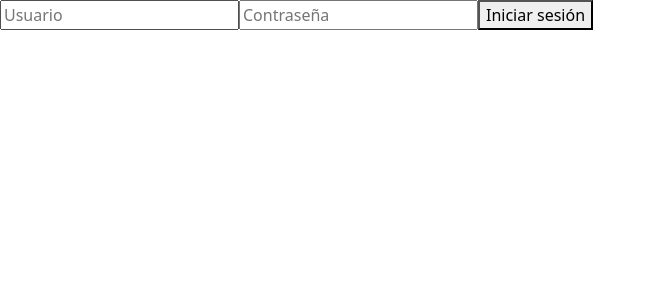
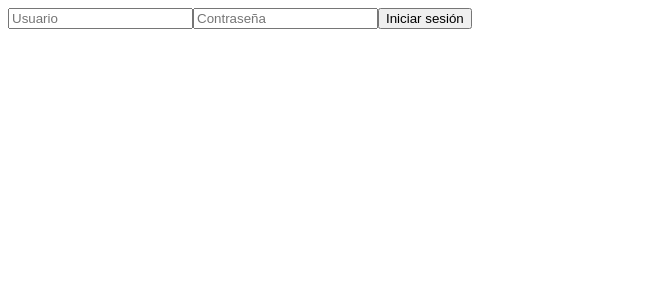
Before and after one commit to AxelLaraG/Modulo_Solicitudes, a Next.js app: page / in a window 1280 px wide. Shown: the top 300 px of the page, without its empty margins (0-656 px from the left). Built offline with nearby package versions, Linux system fonts and the light colour scheme; no server answers.

Commit message:
Error Commit

```diff
--- a/package.json
+++ b/package.json
@@ -9,6 +9,7 @@
     "lint": "next lint"
   },
   "dependencies": {
+    "bcrypt": "^5.1.1",
     "bootstrap": "^5.3.3",
     "bootstrap-datepicker": "^1.10.0",
     "bootstrap-icons": "^1.11.3",
@@ -16,6 +17,7 @@
     "file-saver": "^2.0.5",
     "flatpickr": "^4.6.13",
     "jquery": "^3.7.1",
+    "jsonwebtoken": "^9.0.2",
     "mongoose": "^8.5.1",
     "next": "^14.2.5",
     "react": "^18",
--- a/src/app/api/login/login.js
+++ b/src/app/api/login/route.js
@@ -5,7 +5,7 @@
 
 export default async function handler(req, res) {
   if (req.method !== 'POST') {
-    return res.status(405).send({ message: 'Método no permitido' });
+    return res.status(405).json({ message: 'Método no permitido' });
   }
 
   await dbConnect();
@@ -27,12 +27,13 @@
 
     const token = jwt.sign(
       { userId: user._id, username: user.username },
-      'tuClaveSecreta',
+      process.env.JWT_SECRET || 'tuClaveSecreta',
       { expiresIn: '1h' }
     );
 
     res.status(200).json({ token });
   } catch (error) {
+    console.error('Error en la API de login:', error);
     res.status(500).json({ message: 'Error en el servidor' });
   }
 }
--- a/src/app/page.jsx
+++ b/src/app/page.jsx
@@ -1,18 +1,62 @@
+"use client";
+import { useState } from 'react';
 
-import Link from "next/link";
-import Principal from "../components/Principal";
-import Formulario from "../app/formulario/page";
-import 'bootstrap/dist/css/bootstrap.min.css';
-import 'bootstrap-icons/font/bootstrap-icons.css';
-import 'flatpickr/dist/flatpickr.min.css';
-import dbConnect from "../libs/mongodb";
-import solicitud from "../models/solicitud";
-import Login from "../components/Login";
+export default function Login() {
+  const [username, setUsername] = useState('');
+  const [password, setPassword] = useState('');
 
-export default function HomePage() {
+  const handleSubmit = async (e) => {
+    e.preventDefault();
+
+    try {
+      const res = await fetch("/api/login", {
+        method:"POST",
+        headers: {
+          "Content-Type": "application/json",
+        },
+        body: JSON.stringify({ username, password }),
+      });
+
+      // Revisa el tipo de contenido antes de parsear la respuesta
+      const contentType = res.headers.get('content-type');
+      if (!contentType || !contentType.includes('application/json')) {
+        const errorText = await res.text();
+        console.error('Respuesta no es JSON:', errorText);
+        throw new Error('Respuesta inesperada del servidor');
+      }
+
+      const data = await res.json();
+
+      if (res.ok) {
+        // Guardar el token en localStorage o manejarlo como desees
+        localStorage.setItem('token', data.token);
+        alert('Login exitoso');
+      } else {
+        alert(data.message || 'Error en el inicio de sesión');
+      }
+    } catch (error) {
+      console.error('Error en el login:', error);
+      alert('Ocurrió un error al procesar la solicitud');
+    }
+  };
+
   return (
-    <>
-      <Login/>
-    </>
+    <form onSubmit={handleSubmit}>
+      <input
+        type="text"
+        value={username}
+        onChange={(e) => setUsername(e.target.value)}
+        placeholder="Usuario"
+        required
+      />
+      <input
+        type="password"
+        value={password}
+        onChange={(e) => setPassword(e.target.value)}
+        placeholder="Contraseña"
+        required
+      />
+      <button type="submit">Iniciar sesión</button>
+    </form>
   );
 }
--- a/src/components/Login.jsx
+++ b/src/components/Login.jsx
@@ -1,4 +1,4 @@
-"use client"
+"use client";
 import { useState } from 'react';
 
 export default function Login() {
@@ -8,13 +8,22 @@
   const handleSubmit = async (e) => {
     e.preventDefault();
 
-    const res = await fetch('../app/api/login/login', {
+    try {
+      const res = await fetch('/api/login/login', {
         method: 'POST',
         headers: {
           'Content-Type': 'application/json',
         },
         body: JSON.stringify({ username, password }),
       });
+
+      // Revisa el tipo de contenido antes de parsear la respuesta
+      const contentType = res.headers.get('content-type');
+      if (!contentType || !contentType.includes('application/json')) {
+        const errorText = await res.text();
+        console.error('Respuesta no es JSON:', errorText);
+        throw new Error('Respuesta inesperada del servidor');
+      }
 
       const data = await res.json();
 
@@ -23,14 +32,30 @@
         localStorage.setItem('token', data.token);
         alert('Login exitoso');
       } else {
-      alert(data.message);
+        alert(data.message || 'Error en el inicio de sesión');
+      }
+    } catch (error) {
+      console.error('Error en el login:', error);
+      alert('Ocurrió un error al procesar la solicitud');
     }
   };
 
   return (
     <form onSubmit={handleSubmit}>
-      <input type="text" value={username} onChange={(e) => setUsername(e.target.value)} placeholder="Usuario" required />
-      <input type="password" value={password} onChange={(e) => setPassword(e.target.value)} placeholder="Contraseña" required />
+      <input
+        type="text"
+        value={username}
+        onChange={(e) => setUsername(e.target.value)}
+        placeholder="Usuario"
+        required
+      />
+      <input
+        type="password"
+        value={password}
+        onChange={(e) => setPassword(e.target.value)}
+        placeholder="Contraseña"
+        required
+      />
       <button type="submit">Iniciar sesión</button>
     </form>
   );
--- a/src/components/Principal.jsx
+++ b/src/components/Principal.jsx
@@ -1,7 +1,6 @@
 "use client";
 
 import React, { useState, useEffect, useRef } from "react";
-import * as XLSX from "xlsx";
 import { exportToExcel } from "../utils/exportToExcel";
 import { useRouter } from "next/navigation";
 import "../../public/Styles/styles.css";
--- a/src/models/User.js
+++ b/src/models/User.js
@@ -1,18 +1,39 @@
-import mongoose from "mongoose";
+import dbConnect from '../../../libs/mongodb';
+import User from '../../../models/User';
+import bcrypt from 'bcrypt';
+import jwt from 'jsonwebtoken';
 
-const UserSchema = new mongoose.Schema(
-  {
-    username: {
-      type: String,
-      required: true,
-      unique: true,
-    },
-    password: {
-      type: String,
-      required: true,
-    },
-  },
-  { collection: "Users" }
-);
+export default async function handler(req, res) {
+  if (req.method !== 'POST') {
+    return res.status(405).json({ message: 'Método no permitido' });
+  }
 
-export default mongoose.models.User || mongoose.model("User", UserSchema);
+  await dbConnect();
+
+  const { username, password } = req.body;
+
+  try {
+    const user = await User.findOne({ username });
+
+    if (!user) {
+      return res.status(401).json({ message: 'Usuario no encontrado' });
+    }
+
+    const isPasswordValid = await bcrypt.compare(password, user.password);
+
+    if (!isPasswordValid) {
+      return res.status(401).json({ message: 'Contraseña incorrecta' });
+    }
+
+    const token = jwt.sign(
+      { userId: user._id, username: user.username },
+      process.env.JWT_SECRET || 'tuClaveSecreta',
+      { expiresIn: '1h' }
+    );
+
+    res.status(200).json({ token });
+  } catch (error) {
+    console.error('Error en la API de login:', error);
+    res.status(500).json({ message: 'Error en el servidor' });
+  }
+}
```
Also changed, not shown: 1 other file (tests, documents, lock files or other folders). Lines whose indentation alone changed are shown as unchanged.
